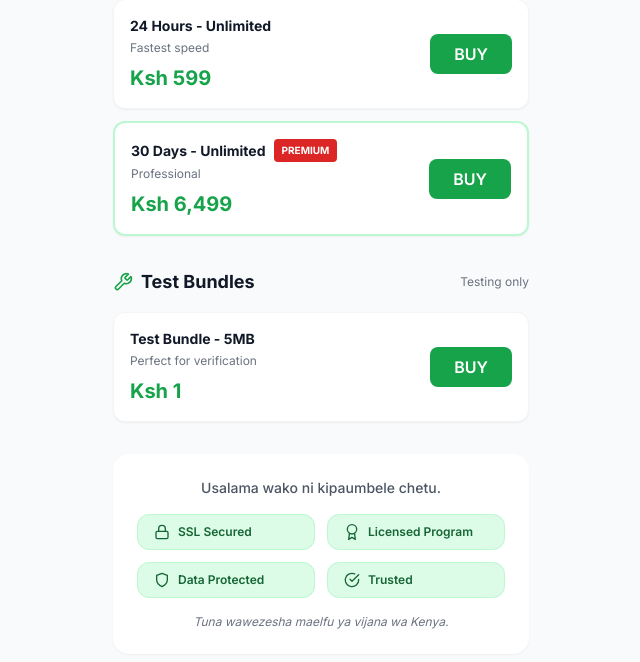
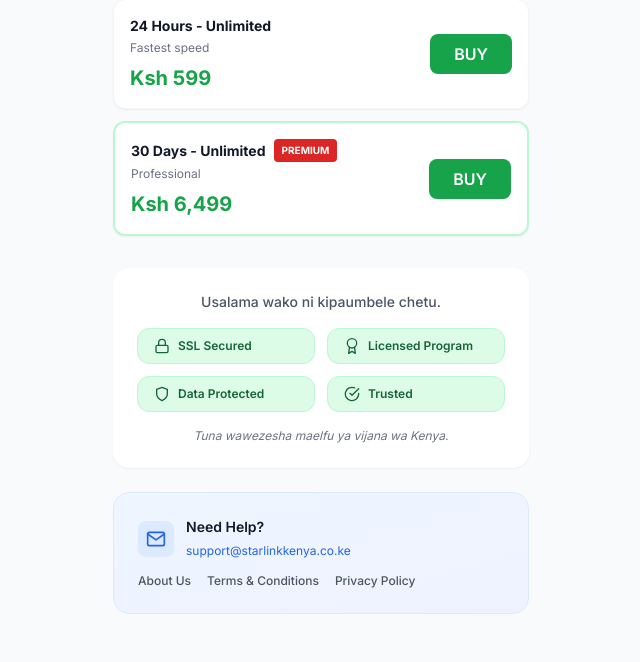
Before and after one commit to bizztech282/LinkData, a Django app: page / in a window 1280 px wide. Shown: the part 1785-2447 px from the top of the page, without its empty margins (319-959 px from the left). Run offline with Django 5.2, Linux system fonts and the light colour scheme; some libraries are stand-ins or nearby versions.

Commit message:
Final cleanup: Remove test bundle category

```diff
--- a/bundles/templates/index.html
+++ b/bundles/templates/index.html
@@ -149,11 +149,6 @@
                 class="tab-btn px-4 py-2 rounded-full bg-white text-gray-700 text-sm font-semibold whitespace-nowrap border border-gray-200"
                 onclick="filterBundles('unlimited')">
                 Unlimited
-            </button>
-            <button
-                class="tab-btn px-4 py-2 rounded-full bg-white text-gray-700 text-sm font-semibold whitespace-nowrap border border-gray-200"
-                onclick="filterBundles('test')">
-                Test
             </button>
         </div>
 
@@ -367,31 +362,7 @@
             </div>
         </div>
 
-        <!-- Test Bundles Section -->
-        <div class="bundle-section mb-8" data-category="test">
-            <div class="flex items-center justify-between mb-4">
-                <div class="flex items-center gap-2">
-                    <i data-feather="tool" class="w-5 h-5 text-green-600"></i>
-                    <h3 class="text-lg font-bold text-gray-900">Test Bundles</h3>
-                </div>
-                <span class="text-xs text-gray-500">Testing only</span>
-            </div>
 
-            <div class="flex flex-col gap-3">
-                <!-- 1ksh Test Bundle -->
-                <div
-                    class="bg-white rounded-xl p-4 shadow-sm card-hover border border-gray-100 flex items-center justify-between">
-                    <div class="flex-grow">
-                        <p class="text-sm font-bold text-gray-900 mb-1">Test Bundle - 5MB</p>
-                        <p class="text-xs text-gray-500">Perfect for verification</p>
-                        <div class="mt-2 text-xl font-bold text-green-600">Ksh 1</div>
-                    </div>
-                    <button onclick="goToPayment('1', '5MB (Test)')" class="buy-btn shrink-0 ml-4">
-                        BUY
-                    </button>
-                </div>
-            </div>
-        </div>
 
         <!-- Trust Indicators -->
         <div class="bg-white rounded-2xl p-6 mb-6 shadow-sm">
```
